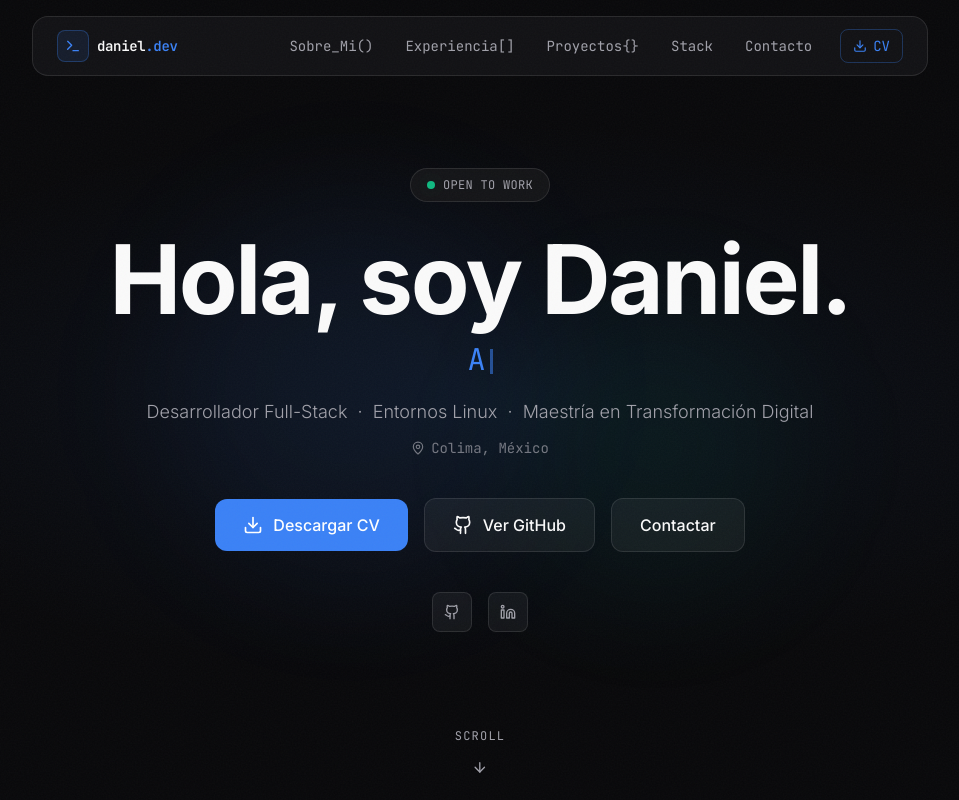
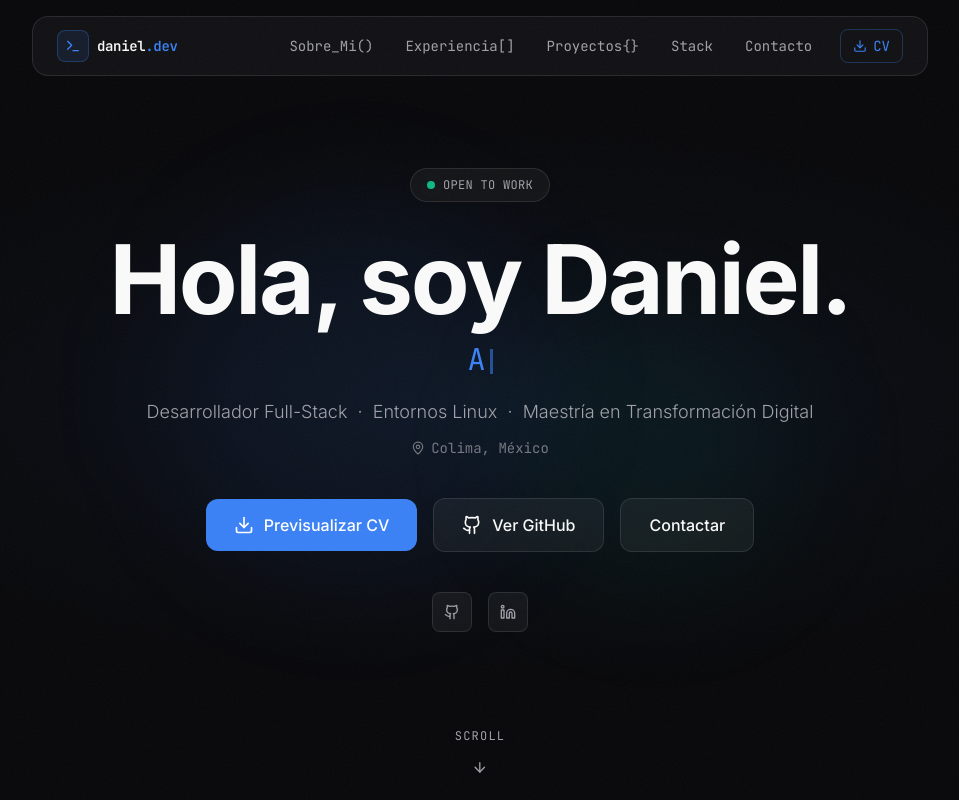
Before and after one commit to Daniel8aa/Portafolio, a Next.js app: page / in a window 1280 px wide. Shown: the top 800 px of the page, without its empty margins (160-1119 px from the left). Built offline with nearby package versions, Linux system fonts and the light colour scheme.

Commit message:
feat: cambiar botones de CV para previsualizar el PDF en una nueva pestaña

```diff
--- a/components/Footer.js
+++ b/components/Footer.js
@@ -39,11 +39,12 @@ export default function Footer() {
                         </a>
                         <a
                             href="/cv-daniel.pdf"
-                            download
+                            target="_blank"
+                            rel="noopener noreferrer"
                             className="flex items-center gap-2.5 px-7 py-3.5 bg-white/5 hover:bg-white/10 border border-border hover:border-border-hover text-text-primary font-medium rounded-xl transition-all duration-300 hover:-translate-y-0.5"
                         >
                             <Download className="w-5 h-5" />
-                            <span>Descargar CV</span>
+                            <span>Previsualizar CV</span>
                         </a>
                     </div>
                 </motion.div>
--- a/components/Hero.js
+++ b/components/Hero.js
@@ -142,11 +142,12 @@ export default function Hero() {
                 >
                     <a
                         href="/cv-daniel.pdf"
-                        download
+                        target="_blank"
+                        rel="noopener noreferrer"
                         className="group flex items-center gap-2.5 px-7 py-3.5 bg-accent-blue hover:bg-blue-500 text-white font-medium rounded-xl transition-all duration-300 hover:shadow-lg hover:shadow-accent-blue/25 hover:-translate-y-0.5"
                     >
                         <Download className="w-5 h-5" />
-                        <span>Descargar CV</span>
+                        <span>Previsualizar CV</span>
                     </a>
                     <a
                         href="https://github.com/Daniel8aa"
--- a/components/Navbar.js
+++ b/components/Navbar.js
@@ -68,7 +68,8 @@ export default function Navbar() {
                     ))}
                     <a
                         href="/cv-daniel.pdf"
-                        download
+                        target="_blank"
+                        rel="noopener noreferrer"
                         className="ml-2 flex items-center gap-1.5 px-3 py-1.5 text-sm font-mono text-accent-blue hover:bg-accent-blue/10 border border-accent-blue/30 rounded-lg transition-all duration-300"
                     >
                         <Download className="w-3.5 h-3.5" />
@@ -108,11 +109,12 @@ export default function Navbar() {
                         ))}
                         <a
                             href="/cv-daniel.pdf"
-                            download
+                            target="_blank"
+                            rel="noopener noreferrer"
                             className="mt-1 flex items-center gap-2 px-3 py-2.5 text-sm font-mono text-accent-blue hover:bg-accent-blue/10 rounded-lg transition-all duration-300"
                         >
                             <Download className="w-3.5 h-3.5" />
-                            Descargar CV
+                            Previsualizar CV
                         </a>
                     </motion.div>
                 )}
```
